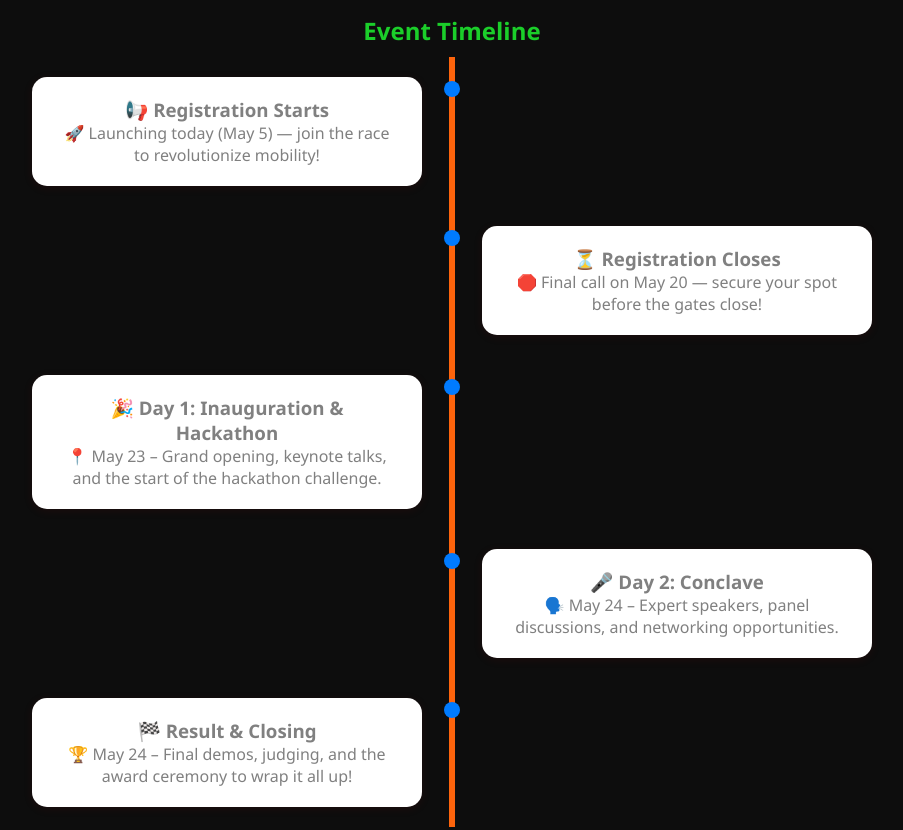
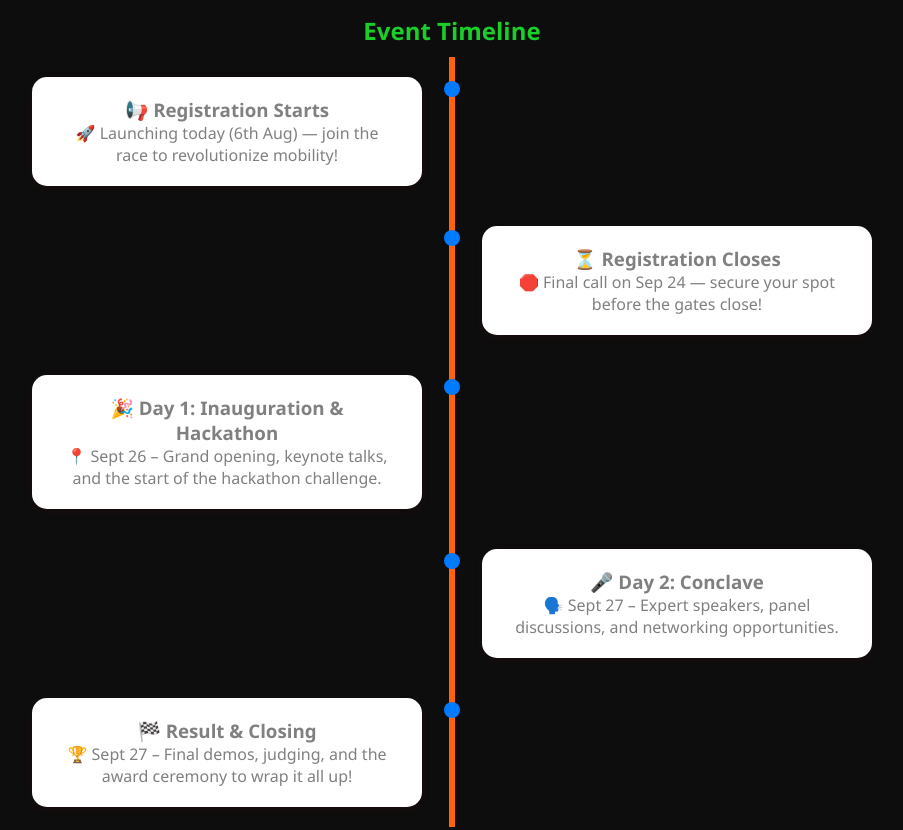
Before and after one commit to Siva-68/mobilityx, a plain HTML site: page updated_index.html in a window 1280 px wide. Shown: the part 1440-2270 px from the top of the page, without its empty margins (188-1091 px from the left). Drawn offline with Linux system fonts and the light colour scheme.

Commit message:
updated_index.html

```diff
--- a/updated_index.html
+++ b/updated_index.html
@@ -69,35 +69,35 @@
           <div class="timeline-dot"></div>
           <div class="timeline-content">
             <h3>📢 Registration Starts</h3>
-            <p>🚀 Launching today (May 5) — join the race to revolutionize mobility!</p>
+            <p>🚀 Launching today (6th Aug) — join the race to revolutionize mobility!</p>
           </div>
         </div>
         <div class="timeline-container right">
           <div class="timeline-dot"></div>
           <div class="timeline-content">
             <h3>⏳ Registration Closes</h3>
-            <p>🛑 Final call on May 20 — secure your spot before the gates close!</p>
+            <p>🛑 Final call on Sep 24 — secure your spot before the gates close!</p>
           </div>
         </div>
         <div class="timeline-container left">
           <div class="timeline-dot"></div>
           <div class="timeline-content">
             <h3>🎉 Day 1: Inauguration & Hackathon</h3>
-            <p>📍 May 23 – Grand opening, keynote talks, and the start of the hackathon challenge.</p>
+            <p>📍 Sept 26 – Grand opening, keynote talks, and the start of the hackathon challenge.</p>
           </div>
         </div>
         <div class="timeline-container right">
           <div class="timeline-dot"></div>
           <div class="timeline-content">
             <h3>🎤 Day 2: Conclave</h3>
-            <p>🗣️ May 24 – Expert speakers, panel discussions, and networking opportunities.</p>
+            <p>🗣️ Sept 27 – Expert speakers, panel discussions, and networking opportunities.</p>
           </div>
         </div>
         <div class="timeline-container left">
           <div class="timeline-dot"></div>
           <div class="timeline-content">
             <h3>🏁 Result & Closing</h3>
-            <p>🏆 May 24 – Final demos, judging, and the award ceremony to wrap it all up!</p>
+            <p>🏆 Sept 27 – Final demos, judging, and the award ceremony to wrap it all up!</p>
           </div>
         </div>
       </div>
```
